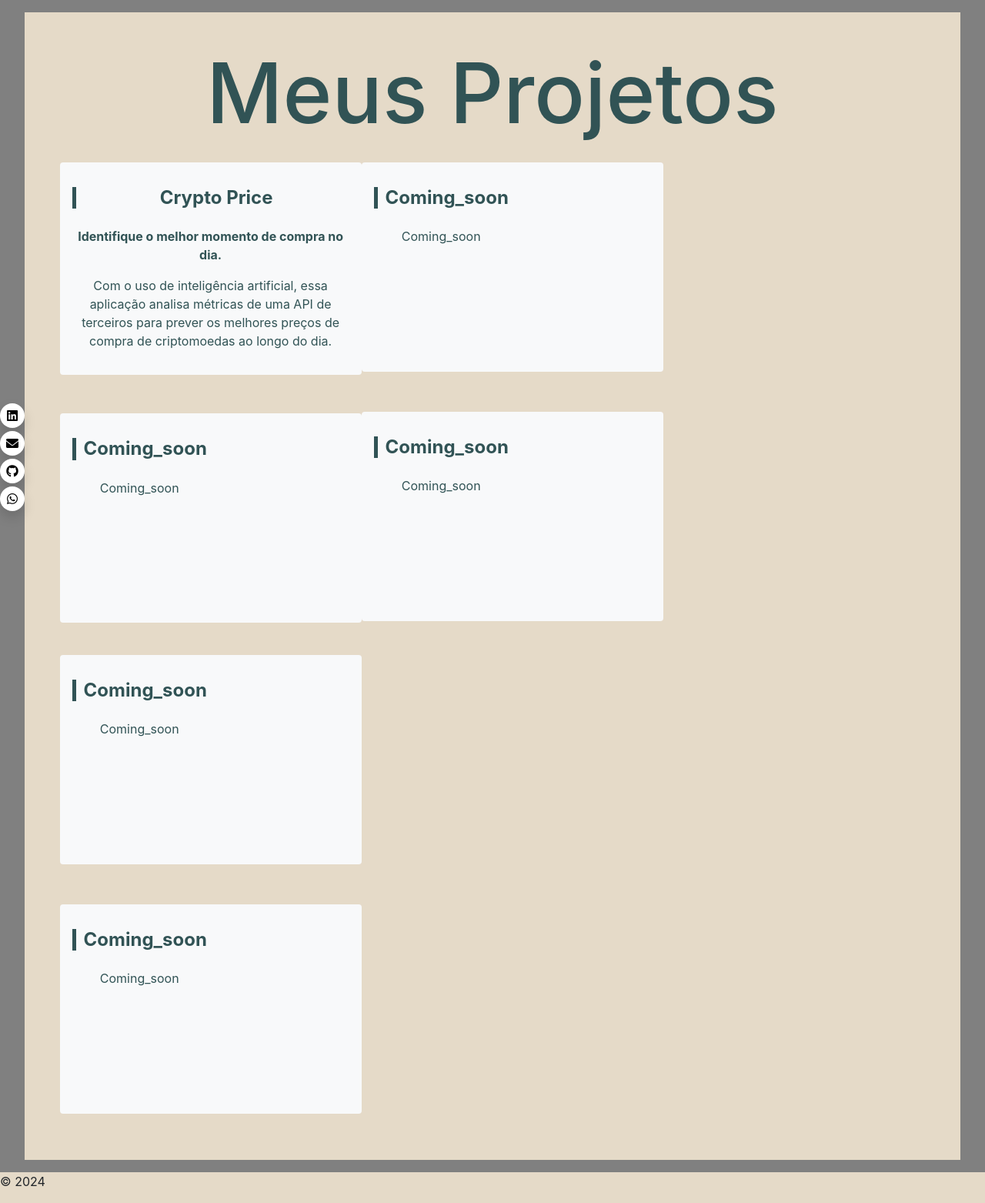
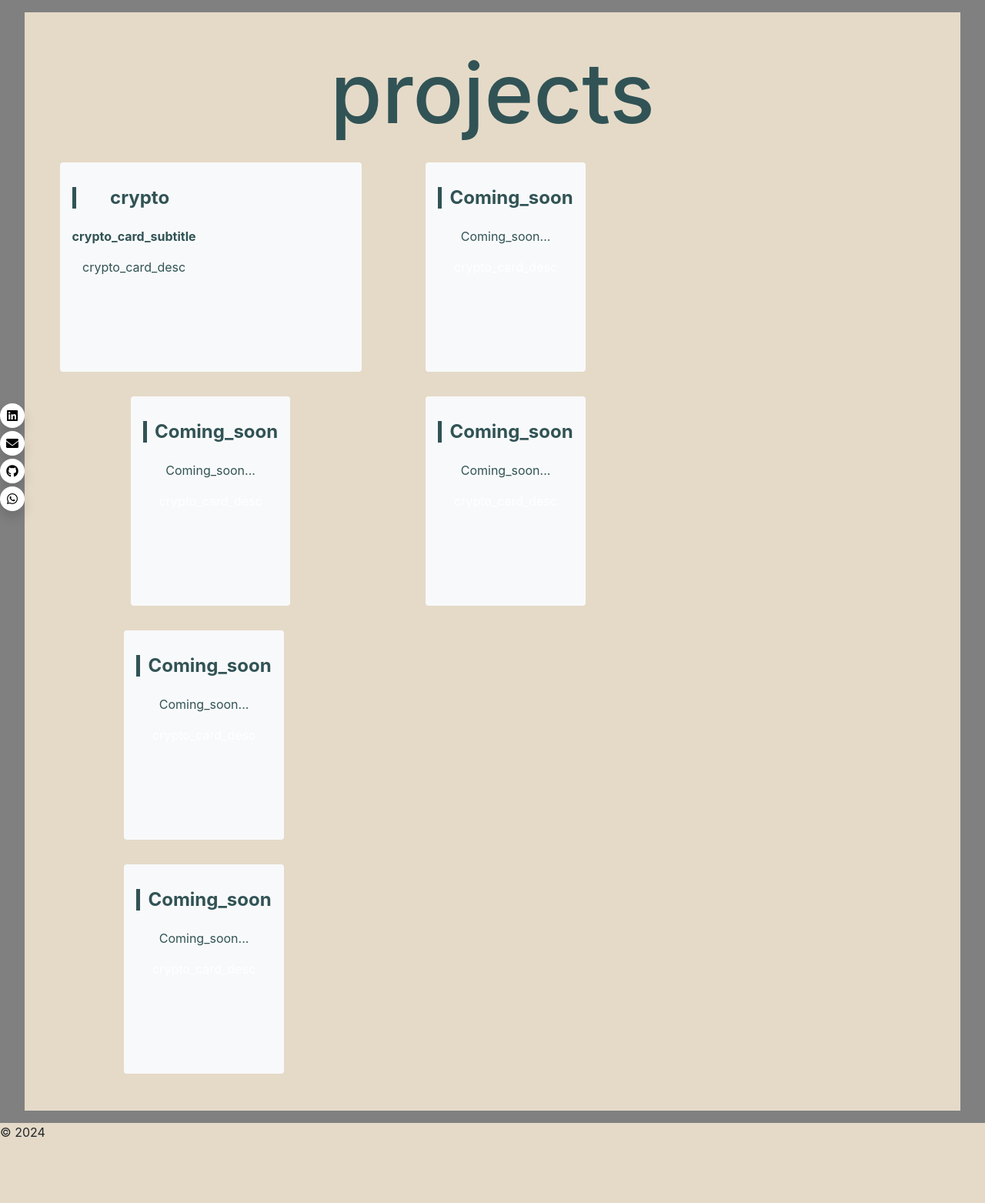
Before and after one commit to xxcaioken/portfolio, a Django app: page /pt-br/projects/ in a window 1280 px wide. Shown: the part 56-1619 px from the top of the page at 77% size. After the commit the page ends 1533 px from the top, so only its background shows below. Run offline with Django 5.2, Linux system fonts and the light colour scheme; some libraries are stand-ins or nearby versions.

Commit message:
fix: alot of little adjusts

```diff
--- a/accounts/views.py
+++ b/accounts/views.py
@@ -24,7 +24,6 @@ class CustomLoginView(LoginView):
         return super().form_invalid(form)
 
 
-
 class RegisterView(CreateView):
     form_class = CustomUserCreationForm
     template_name = 'accounts/register.html'
@@ -34,7 +33,7 @@ class RegisterView(CreateView):
         user = form.save()
 
         if user:
-            linkedin_profile = LinkedInProfile.objects.get_or_create(user=user)
+            linkedin_profile, _ = LinkedInProfile.objects.get_or_create(user=user)
 
             linkedin_url = form.cleaned_data.get('linkedin_url')
             if linkedin_url:
--- a/crypto_prices/templates/crypto_prices/index.html
+++ b/crypto_prices/templates/crypto_prices/index.html
@@ -1,11 +1,13 @@
 {% extends 'base.html' %}
+{% load i18n %}
 
 {% block title %} Crypto Prices - Portfolio Caio Kormives{% endblock %}
 
 {% block content %}
     <span>
         <div class="d-flex flex-column justify-content-center align-items-center p-3 my-3" style="background-color: #e5dac8; max-width: 95%; margin: auto; height: 90.5vh;" data-aos="fade-up" data-aos-delay="100">
-           <h1> Crypto Prices</h1>
+           <h1> {% trans "crypto" %}</h1>
+           <h1>🚧🚧🚧 </h1>
         </div>
     </span>
 {% endblock %}
--- a/projects/templates/projects/index.html
+++ b/projects/templates/projects/index.html
@@ -101,7 +101,7 @@
     }
     .exp {
       max-width: 66vh;
-      min-height: 80vh;
+      min-height: 76vh;
     }
     @media (max-width: 600px) {
       .exp {
@@ -112,6 +112,11 @@
     @media (max-width: 990px) {
       .card-bhvr {
         display: none;
+        width: 0px;
+        height: 0px;
+      }
+      .exp{
+        min-height: auto;
       }
     }
     .exp_rw {
@@ -133,84 +138,106 @@
 
 {% block content %}
   <div class="parent_container p-3 my-3 justify-content-center" style="text-align: center;color: #315355;" data-aos="fade-up" data-aos-delay="100">
-    <h2 class="responsive-heading mb-4 mt-4" style="">Meus Projetos</h2>
+    <h2 class="responsive-heading mb-4 mt-4" style="">{% trans 'projects' %}</h2>
 
     <div class="d-flex flex-wrap flx-max-wdth row" style="place-self: center;" data-aos="fade-up" data-aos-delay="100">
       <div class="exp col-md-3 col-lg-4 rounded" style="justify-items: center;display: flex;flex-wrap: wrap;justify-content: space-evenly;align-items: baseline;">
         <div class="row bg-light rounded exp_rw mb-2 active" style="max-width: 85%; min-height: 34vh;">
           <a href="{% url 'crypto_prices' %}" style="text-decoration: none; color: inherit;">
             <div class="p-3 rounded xp_rw_sn">
-                <h4 class="font-weight-bold section-title mt-3">Crypto Price</h4>
+              <h4 class="font-weight-bold section-title mt-3">{% trans 'crypto' %}</h4>
               <p class="mt-4">
-                  <strong>Identifique o melhor momento de compra no dia.</strong>
+                <strong>{% trans 'crypto_card_subtitle' %}</strong>
               </p>
-                <p class="mt-2">Com o uso de inteligência artificial, essa aplicação analisa métricas de uma API de terceiros para prever os melhores preços de compra de criptomoedas ao longo do dia.</p>
+              <p class="mt-2">
+                {% trans 'crypto_card_desc' %}
+              </p>
             </div>
           </a>
         </div>
-        <div class="row bg-light rounded exp_rw card-bhvr" style="max-width: 85%;min-width: 49vh;min-height: 34vh;">
+        <div class="row bg-light rounded exp_rw mb-2 card-bhvr" style="max-width: 85%; min-height: 34vh;">
+          <a   style="text-decoration: none; color: inherit;">
             <div class="p-3 rounded xp_rw_sn">
               <h4 class="font-weight-bold section-title mt-3">{% trans 'Coming_soon' %}</h4>
               <p class="mt-4">
                 <strong></strong>
               </p>
-
-            <p class="mt-4">
-              {% trans 'Coming_soon' %}
+              <p class="mt-2">
+                {% trans 'Coming_soon' %}...
+              </p>
+              <p class="mt-2" style="color: white;">
+                {% trans 'crypto_card_desc' %}
               </p>
             </div>
+          </a>
         </div>
       </div>
       <div class="exp col-md-3 col-lg-4 rounded" style="justify-items: center;display: flex;flex-wrap: wrap;justify-content: space-evenly;align-items: baseline;">
-        <div class="row bg-light rounded exp_rw mb-2 card-bhvr" style="max-width: 85%;min-width: 49vh;min-height: 34vh;">
+        <div class="row bg-light rounded exp_rw mb-2 card-bhvr" style="max-width: 85%; min-height: 34vh;">
+          <a   style="text-decoration: none; color: inherit;">
             <div class="p-3 rounded xp_rw_sn">
               <h4 class="font-weight-bold section-title mt-3">{% trans 'Coming_soon' %}</h4>
               <p class="mt-4">
                 <strong></strong>
               </p>
-
-            <p class="mt-4">
-              {% trans 'Coming_soon' %}
+              <p class="mt-2">
+                {% trans 'Coming_soon' %}...
+              </p>
+              <p class="mt-2" style="color: white;">
+                {% trans 'crypto_card_desc' %}
               </p>
             </div>
+          </a>
         </div>
-        <div class="row bg-light rounded exp_rw card-bhvr" style="max-width: 85%;min-width: 49vh;min-height: 34vh;">
+        <div class="row bg-light rounded exp_rw mb-2  card-bhvr" style="max-width: 85%; min-height: 34vh;">
+          <a   style="text-decoration: none; color: inherit;">
             <div class="p-3 rounded xp_rw_sn">
               <h4 class="font-weight-bold section-title mt-3">{% trans 'Coming_soon' %}</h4>
               <p class="mt-4">
                 <strong></strong>
               </p>
-
-            <p class="mt-4">
-              {% trans 'Coming_soon' %}
+              <p class="mt-2">
+                {% trans 'Coming_soon' %}...
+              </p>
+              <p class="mt-2" style="color: white;">
+                {% trans 'crypto_card_desc' %}
               </p>
             </div>
+          </a>
         </div>
       </div>
       <div class="exp col-md-3 col-lg-4 rounded" style="justify-items: center;display: flex;flex-wrap: wrap;justify-content: space-evenly;align-items: baseline;">
-        <div class="row bg-light rounded exp_rw mb-2 card-bhvr" style="max-width: 85%;min-width: 49vh;min-height: 34vh;">
+        <div class="row bg-light rounded exp_rw mb-2  card-bhvr" style="max-width: 85%; min-height: 34vh;">
+          <a   style="text-decoration: none; color: inherit;">
             <div class="p-3 rounded xp_rw_sn">
               <h4 class="font-weight-bold section-title mt-3">{% trans 'Coming_soon' %}</h4>
               <p class="mt-4">
                 <strong></strong>
               </p>
-
-            <p class="mt-4">
-              {% trans 'Coming_soon' %}
+              <p class="mt-2">
+                {% trans 'Coming_soon' %}...
+              </p>
+              <p class="mt-2" style="color: white;">
+                {% trans 'crypto_card_desc' %}
               </p>
             </div>
+          </a>
         </div>
-        <div class="row bg-light rounded exp_rw card-bhvr" style="max-width: 85%;min-width: 49vh;min-height: 34vh;">
+        <div class="row bg-light rounded exp_rw mb-2 card-bhvr " style="max-width: 85%; min-height: 34vh;">
+          <a   style="text-decoration: none; color: inherit;">
             <div class="p-3 rounded xp_rw_sn">
               <h4 class="font-weight-bold section-title mt-3">{% trans 'Coming_soon' %}</h4>
               <p class="mt-4">
                 <strong></strong>
               </p>
-
-            <p class="mt-4">
-              {% trans 'Coming_soon' %}
+              <p class="mt-2">
+                {% trans 'Coming_soon' %}...
+              </p>
+              <p class="mt-2" style="color: white;">
+                {% trans 'crypto_card_desc' %}
               </p>
             </div>
+          </a>
         </div>
       </div>
     </div>
--- a/templates/base.html
+++ b/templates/base.html
@@ -11,7 +11,7 @@
 
     <link rel="stylesheet" href="https://cdnjs.cloudflare.com/ajax/libs/bootstrap-icons/1.5.0/font/bootstrap-icons.min.css" />
     <link rel="stylesheet" href="https://stackpath.bootstrapcdn.com/bootstrap/4.5.2/css/bootstrap.min.css" />
-    <link rel="stylesheet" href="https://cdnjs.cloudflare.com/ajax/libs/font-awesome/6.0.0-beta3/css/all.min.css">
+    <link rel="stylesheet" href="https://cdnjs.cloudflare.com/ajax/libs/font-awesome/6.0.0-beta3/css/all.min.css" />
 
     {% load bootstrap4 %}
     {% bootstrap_css %}
@@ -63,14 +63,21 @@
         padding: 0;
         margin: 0;
       }
-      .dsp-none-fro-space{}
-      .lan-space{}
-      @media (max-width:992px){
-        .dsp-none-fro-space{display: none;}
-        .lan-space{padding-inline:0px;}
+      .dsp-none-fro-space {
       }
-      .bttns{
-        left: 0; bottom: 10vh;
+      .lan-space {
+      }
+      @media (max-width: 992px) {
+        .dsp-none-fro-space {
+          display: none;
+        }
+        .lan-space {
+          padding-inline: 0px;
+        }
+      }
+      .bttns {
+        left: 0;
+        bottom: 10vh;
       }
       .absolute {
         position: absolute;
@@ -140,29 +147,30 @@
           </ul>
 
           <li class="nav-item dropdown lst-style">
-                <a class="nav-link text-light dropdown-toggle lan-space" href="javascript:void(0);" id="navbarDropdownMenuLink" data-toggle="dropdown" aria-haspopup="true" aria-expanded="false">{% trans "language" %}</a>
-                <div class="dropdown-menu">
-                        <a href="#">
+            <a class="nav-link text-light dropdown-toggle lan-space" href="javascript:void(0);" id="navbarDropdownMenuLink" data-toggle="dropdown" aria-haspopup="true" aria-expanded="false">{% trans 'language' %}</a>
+            <div class="dropdown-menu">
+              <a href="#">
                 <form action="{% url 'set_language' %}" method="post">
                   {% csrf_token %}
                   <input type="hidden" name="language" value="en" />
-                  <button type="submit" class="dropdown-item">{% trans 'english' %}</button>
+                  <button type="submit" class="dropdown-item" style="color: gray;">{% trans 'english' %}</button>
                 </form>
               </a>
               <a>
                 <form action="{% url 'set_language' %}" method="post">
                   {% csrf_token %}
                   <input type="hidden" name="language" value="pt-br" />
-                  <button type="submit" class="dropdown-item">{% trans 'pt-br' %}</button>
+                  <button type="submit" class="dropdown-item" style="color: gray;">{% trans 'pt-br' %}</button>
                 </form>
               </a>
+
             </div>
           </li>
-          <li  class="lst-style dsp-none-fro-space">| &nbsp;</li>
+          <li class="lst-style dsp-none-fro-space">| &nbsp;</li>
 
           {% if user.is_authenticated %}
             <li class="text-light lst-style dsp-none-fro-space" id="username">
-              {% trans 'hello' %}  {{ user.username }},&nbsp;{% trans 'welcome' %}
+              {% trans 'hello' %} {{ user.username }},&nbsp;{% trans 'welcome' %}
             </li>
             <li class="lst-style dsp-none-fro-space">&nbsp; | &nbsp;</li>
             <li class="lst-style">
@@ -185,15 +193,11 @@
       {% block content %}
 
       {% endblock %}
-      <div class="bttns position-absolute start-0 z-10 d-flex flex-column gap-2" >
+      <div class="bttns position-absolute start-0 z-10 d-flex flex-column gap-2">
         <a href="https://www.linkedin.com/in/caio-kormives/" class="text-black bg-white p-2 rounded-circle shadow d-flex align-items-center justify-content-center mt-1"><i class="fab fa-linkedin"></i></a>
-        <a href="mailto:cwkormives@gmail.com" class="text-black bg-white p-2 rounded-circle shadow d-flex align-items-center justify-content-center mt-1">
-          <i class="fa fa-envelope" aria-hidden="true"></i>
-        </a>
+        <a href="mailto:cwkormives@gmail.com" class="text-black bg-white p-2 rounded-circle shadow d-flex align-items-center justify-content-center mt-1"><i class="fa fa-envelope" aria-hidden="true"></i></a>
         <a href="https://github.com/xxcaioken" class="text-black bg-white p-2 rounded-circle shadow d-flex align-items-center justify-content-center mt-1"><i class="fab fa-github"></i></a>
-        <a href="https://wa.me/5548998459412" class="text-black bg-white p-2 rounded-circle shadow d-flex align-items-center justify-content-center mt-1" target="_blank">
-          <i class="fab fa-whatsapp" aria-hidden="true"></i>
-        </a>
+        <a href="https://wa.me/5548998459412" class="text-black bg-white p-2 rounded-circle shadow d-flex align-items-center justify-content-center mt-1" target="_blank"><i class="fab fa-whatsapp" aria-hidden="true"></i></a>
       </div>
     </main>
 
@@ -216,8 +220,6 @@
           console.log(usernameElement.innerText)
         }
       })
-
-
     </script>
     {% block scripts %}
 
```
Also changed, not shown: accounts/forms.py (+10 -0 lines), accounts/templates/accounts/register.html (+66 -29 lines), home/templates/home/index.html (+10 -8 lines), locale/en/LC_MESSAGES/django.po, locale/pt_BR/LC_MESSAGES/django.po, 2 other files. Lines whose indentation alone changed are shown as unchanged.
